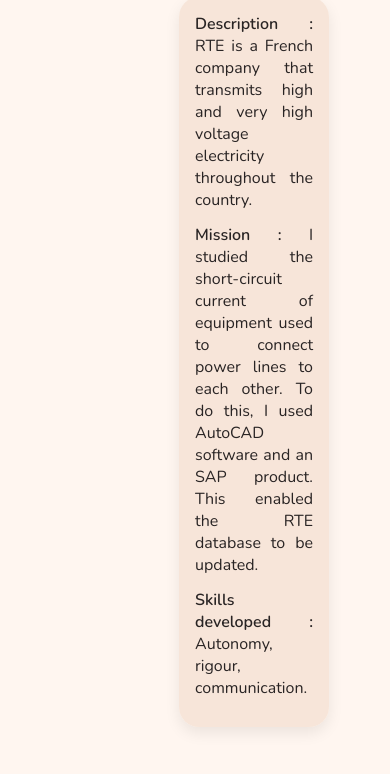
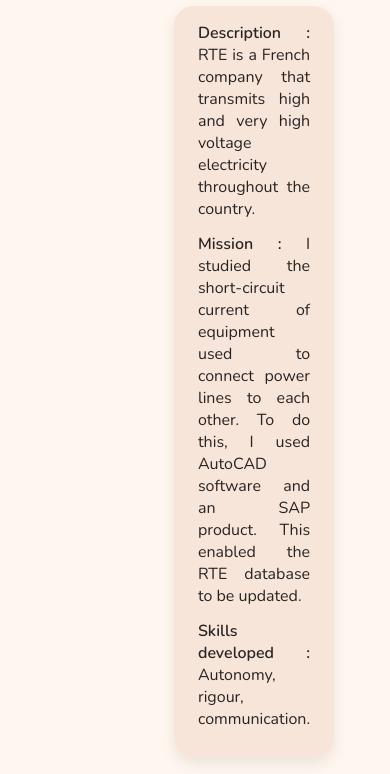
Before and after one commit to MarieSubra/Portfolio, a plain HTML site: page career.html in a window 390 px wide. Shown: the part 644-1418 px from the top of the page. Drawn offline with nearby package versions, Linux system fonts and the light colour scheme.

Commit message:
mobile test 2

```diff
--- a/style.css
+++ b/style.css
@@ -232,6 +232,51 @@
       border-radius: 20px;
   }
 }
+@media (max-width: 768px) {
+
+  /* Tous les cadres avec texte */
+  .destination-card,
+  .project-card,
+  .internship-text.card,
+  .career-section.card,
+  .education,
+  .zeerpot {
+      flex-direction: column; /* empile contenu verticalement */
+      align-items: stretch;   /* prend toute la largeur disponible */
+      padding: 1rem 1.5rem;   /* réduit le padding pour utiliser plus de largeur */
+      max-width: 100%;        /* supprime la limitation de largeur */
+  }
+
+  /* Textes à l’intérieur des cadres */
+  .destination-text,
+  .project-text,
+  .internship-text,
+  .zeer-text,
+  .career-section p,
+  .zeerpot p {
+      max-width: 100%;   /* texte prend toute la largeur du cadre */
+      margin: 0 auto 1rem auto;
+      text-align: justify; /* lisibilité optimale */
+  }
+
+  /* Boutons à l’intérieur des cadres */
+  .btn, .btn-outline, .site-btn, .instagram-btn {
+      width: 90%;      /* prennent presque toute la largeur du cadre */
+      margin: 1rem auto 0 auto; /* centré */
+      text-align: center;
+  }
+
+  /* Pour les images dans les cadres */
+  .destination-image img,
+  .project-image img,
+  .internship-logo img,
+  .zeer-image img {
+      width: 80%;       /* occupe plus de place sur mobile */
+      max-width: 200px; /* limite la taille */
+      margin: 0 auto 1rem auto; /* centre l’image */
+  }
+}
+
 
 
 
```
